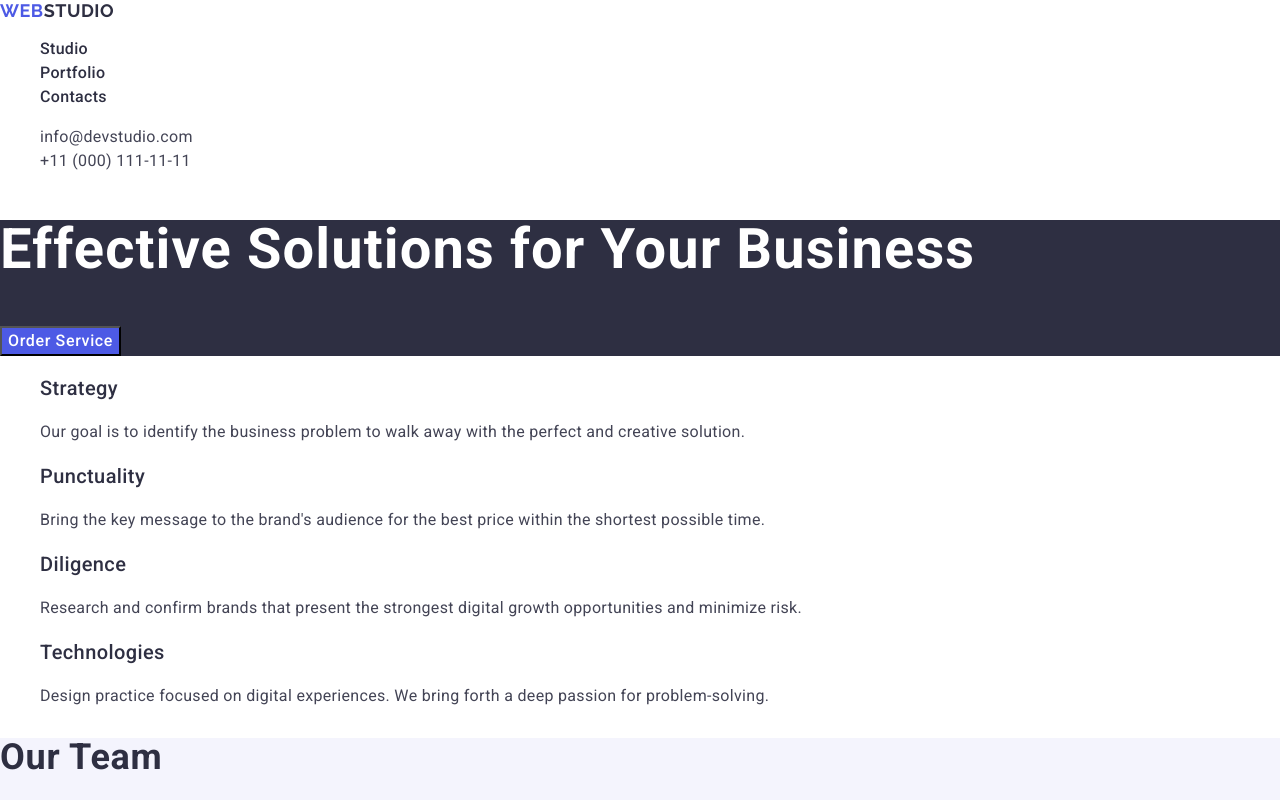
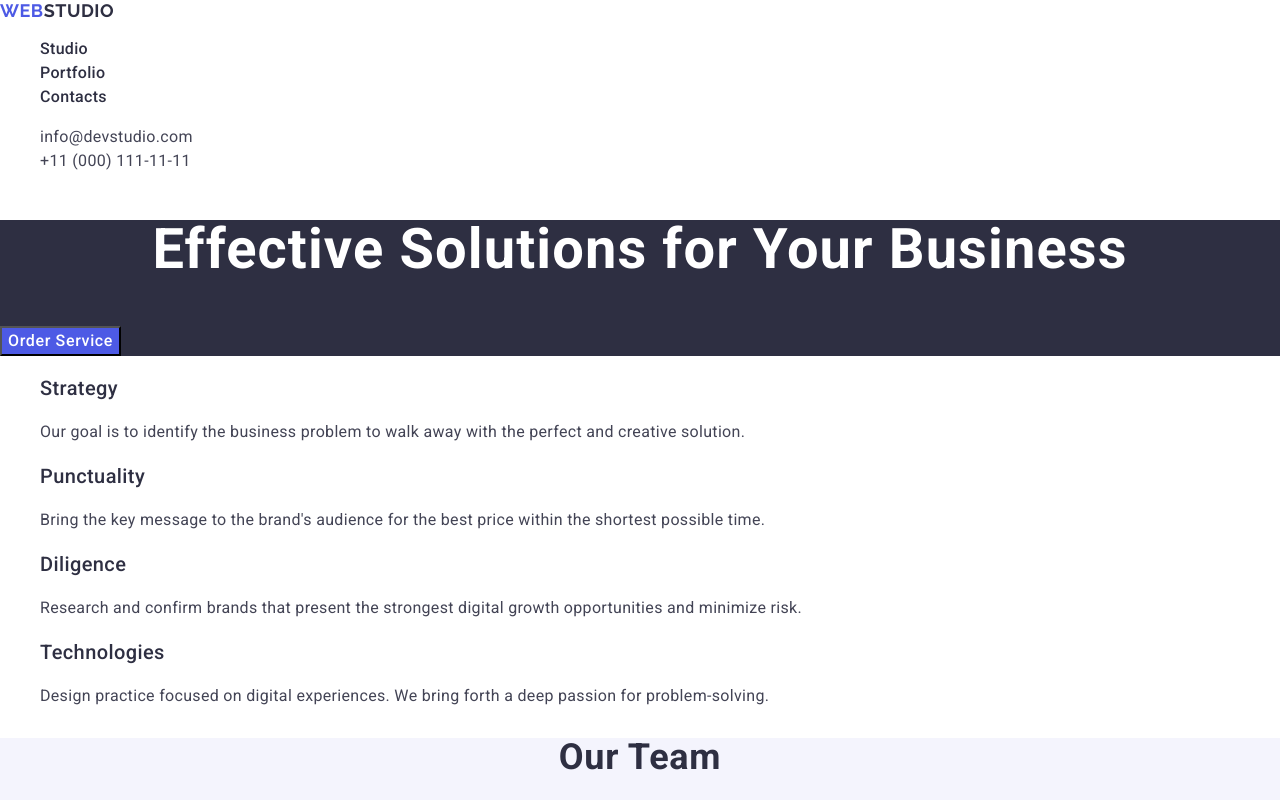
Before and after one commit to Oleg-Gaponenko/goit-markup-hw-02, a plain HTML site: page index.html in a window 1280 px wide. Shown: the top 800 px of the page. Drawn offline with nearby package versions, Linux system fonts and the light colour scheme.

Commit message:
modify styles.css

```diff
--- a/css/styles.css
+++ b/css/styles.css
@@ -61,6 +61,7 @@ a {
 .main-title {
   color: #fff;
   font-size: 56px;
+  text-align: center;
   font-weight: 700;
   line-height: 1.07;
   letter-spacing: 0.07rem;
@@ -102,6 +103,8 @@ a {
   color: #2e2f42;
   font-size: 36px;
   font-weight: 700;
+  text-align: center;
+  text-transform: capitalize;
   line-height: 1.11;
   letter-spacing: 0.045rem;
 }
@@ -126,6 +129,8 @@ a {
   color: #2e2f42;
   font-size: 36px;
   font-weight: 700;
+  text-align: center;
+  text-transform: capitalize;
   line-height: 1.11;
   letter-spacing: 0.045rem;
 }
```
